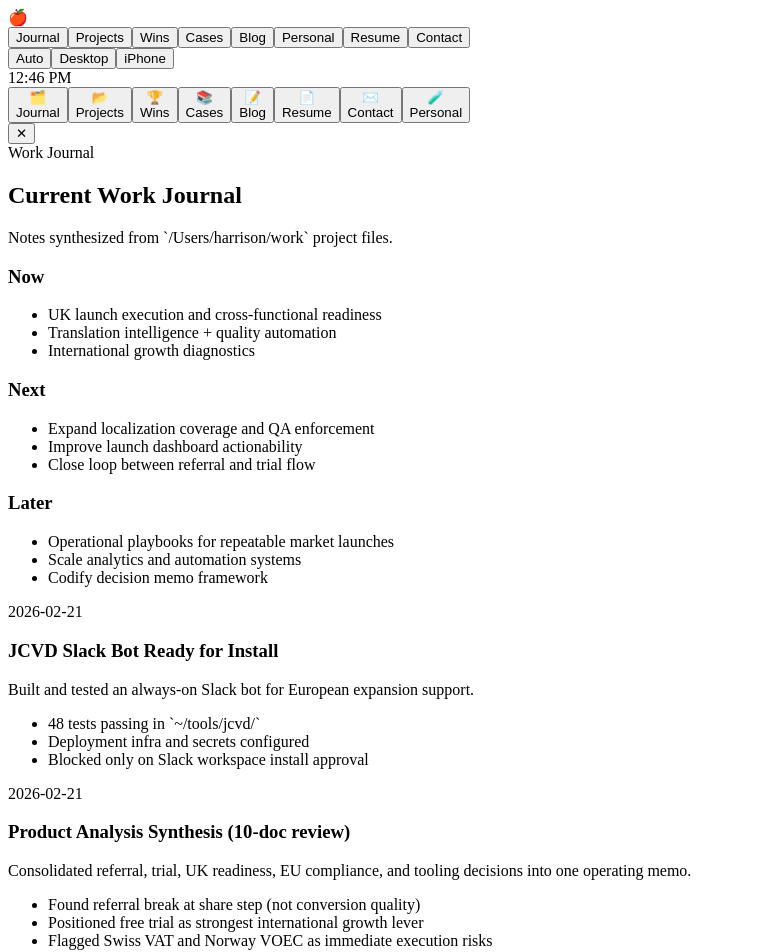
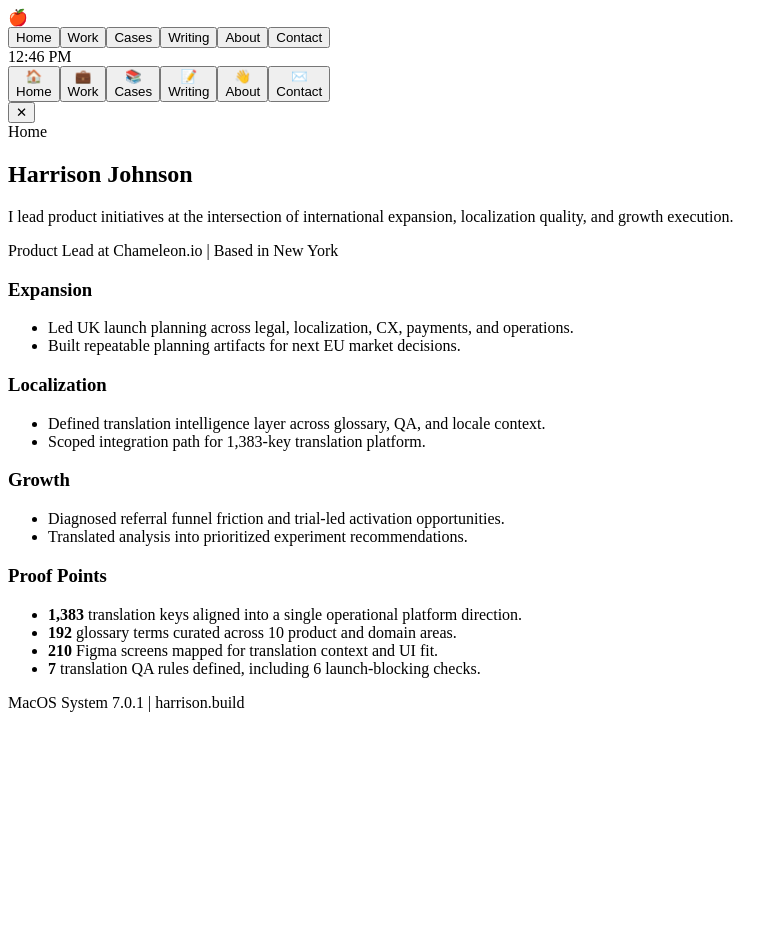
Before and after one commit to harrisonhjohnson/harrison-build, a React (Vite) app: page / in a window 1280 px wide. Shown: the top 952 px of the page, without its empty margins (0-784 px from the left). After the commit the page ends 800 px from the top, so only its background shows below. Built offline with nearby package versions, Linux system fonts and the light colour scheme; the HTML template or start-up script is replaced by a standard one.

Commit message:
Refactor site IA to external-facing structure

```diff
--- /dev/null
+++ b/public/blog/daily-2026-02-24-march-2026-prep-plan.html
@@ -0,0 +1,45 @@
+<!doctype html>
+<html lang="en">
+<head>
+  <meta charset="UTF-8" />
+  <meta name="viewport" content="width=device-width, initial-scale=1.0" />
+  <title>Daily Note: March 2026 a team member | Harrison Johnson</title>
+  <meta name="description" content="**Created:** Feb 23, 2026 (UK soft launch day)" />
+  <meta name="keywords" content="product operations" />
+  <link rel="canonical" href="https://harrison.build/blog/daily-2026-02-24-march-2026-prep-plan.html" />
+  <meta property="og:type" content="article" />
+  <meta property="og:title" content="Daily Note: March 2026 a team member" />
+  <meta property="og:description" content="**Created:** Feb 23, 2026 (UK soft launch day)" />
+  <meta property="og:url" content="https://harrison.build/blog/daily-2026-02-24-march-2026-prep-plan.html" />
+  <meta property="og:site_name" content="Harrison Build" />
+  <meta name="twitter:card" content="summary_large_image" />
+  <script type="application/ld+json">{"@context":"https://schema.org","@type":"BlogPosting","headline":"Daily Note: March 2026 a team member","description":"**Created:** Feb 23, 2026 (UK soft launch day)","datePublished":"2026-02-24","dateModified":"2026-02-24","author":{"@type":"Person","name":"Harrison Johnson"},"mainEntityOfPage":"https://harrison.build/blog/daily-2026-02-24-march-2026-prep-plan.html","publisher":{"@type":"Person","name":"Harrison Johnson"}}</script>
+  <style>
+    body { font-family: -apple-system, BlinkMacSystemFont, 'Segoe UI', sans-serif; max-width: 760px; margin: 0 auto; padding: 28px 16px 48px; color: #1a1a1a; line-height: 1.65; }
+    a { color: #0b4d8a; }
+    .meta { color: #566; font-size: 14px; margin-bottom: 12px; }
+    .tags { display: flex; flex-wrap: wrap; gap: 8px; margin: 14px 0 20px; }
+    .tag { font-size: 12px; background: #eef3ff; border: 1px solid #cdd9ff; border-radius: 999px; padding: 3px 10px; }
+    h1 { line-height: 1.25; margin-bottom: 8px; }
+    p { margin: 0 0 14px; }
+    nav { margin-top: 28px; font-size: 14px; }
+  </style>
+</head>
+<body>
+  <header>
+    <h1>Daily Note: March 2026 a team member</h1>
+    <div class="meta">Published 2026-02-24</div>
+    <div class="tags"><span class="tag">product operations</span></div>
+  </header>
+  <main>
+    <p>**Created:** Feb 23, 2026 (UK soft launch day)</p>
+<p>**Purpose:** Research, deliverables, and sequencing for four March goals</p>
+<p>The four goals have different timing constraints. Here is the critical path:</p>
+<p>**The governing constraint:** Goals A and C are coupled. The UK results package proves execution credibility, which is the foundation for the ML pitch. Don&#39;t pitch ML before having UK data to anchor the conversation.</p>
+<p>a team member engages with data that has a &quot;so what&quot; + next step. He ignores FYIs. The UK results package must answer three questions:</p>
+  </main>
+  <nav>
+    <a href="/blog/index.html">← Back to Blog Index</a> · <a href="/">Home</a>
+  </nav>
+</body>
+</html>
--- a/src/App.css
+++ b/src/App.css
@@ -71,28 +71,8 @@ button:focus-visible {
   color: #fff;
 }
 
-.view-toggle {
+.clock {
   margin-left: auto;
-  display: flex;
-  gap: 4px;
-}
-
-.view-button {
-  border: 1px solid #222;
-  background: #f2f2f2;
-  font: inherit;
-  font-size: 10px;
-  padding: 1px 6px;
-  border-radius: 999px;
-  cursor: pointer;
-}
-
-.view-button.is-active {
-  background: #1d335f;
-  color: #fff;
-}
-
-.clock {
   font-size: 11px;
   min-width: 72px;
   text-align: right;
@@ -387,22 +367,6 @@ button:focus-visible {
     border-color: #e8eeff;
   }
 
-  .view-toggle {
-    order: 1;
-    margin-left: 0;
-  }
-
-  .view-button {
-    border-color: rgba(255, 255, 255, 0.4);
-    background: rgba(255, 255, 255, 0.1);
-    color: #f3f7ff;
-  }
-
-  .view-button.is-active {
-    background: #e8eeff;
-    color: #102047;
-  }
-
   .clock {
     order: 1;
     margin-left: auto;
--- a/src/App.jsx
+++ b/src/App.jsx
@@ -1,135 +1,83 @@
 import { useEffect, useMemo, useRef, useState } from 'react';
-import workUpdates from './data/work-updates.json';
 
 const WINDOWS = [
   {
-    id: 'journal-window',
-    title: 'Work Journal',
-    icon: '🗂️',
-    label: 'Journal',
+    id: 'home-window',
+    title: 'Home',
+    icon: '🏠',
+    label: 'Home',
     defaultPosition: { top: 56, left: 108 },
     defaultOpen: true,
     content: (
       <>
-        <h2>Current Work Journal</h2>
-        <p className="subtle">Notes synthesized from `/Users/harrison/work` project files.</p>
+        <h2>Harrison Johnson</h2>
+        <p>I lead product initiatives at the intersection of international expansion, localization quality, and growth execution.</p>
+        <p className="subtle">Product Lead at Chameleon.io | Based in New York</p>
 
-        <section className="trio-strip" aria-label="Current planning strip">
+        <section className="trio-strip" aria-label="Snapshot of impact">
           <article>
-            <h3>Now</h3>
+            <h3>Expansion</h3>
             <ul>
-              <li>UK launch execution and cross-functional readiness</li>
-              <li>Translation intelligence + quality automation</li>
-              <li>International growth diagnostics</li>
+              <li>Led UK launch planning across legal, localization, CX, payments, and operations.</li>
+              <li>Built repeatable planning artifacts for next EU market decisions.</li>
             </ul>
           </article>
           <article>
-            <h3>Next</h3>
+            <h3>Localization</h3>
             <ul>
-              <li>Expand localization coverage and QA enforcement</li>
-              <li>Improve launch dashboard actionability</li>
-              <li>Close loop between referral and trial flow</li>
+              <li>Defined translation intelligence layer across glossary, QA, and locale context.</li>
+              <li>Scoped integration path for 1,383-key translation platform.</li>
             </ul>
           </article>
           <article>
-            <h3>Later</h3>
+            <h3>Growth</h3>
             <ul>
-              <li>Operational playbooks for repeatable market launches</li>
-              <li>Scale analytics and automation systems</li>
-              <li>Codify decision memo framework</li>
+              <li>Diagnosed referral funnel friction and trial-led activation opportunities.</li>
+              <li>Translated analysis into prioritized experiment recommendations.</li>
             </ul>
           </article>
         </section>
 
-        <article className="journal-entry">
-          <div className="journal-date">2026-02-21</div>
-          <h3>JCVD Slack Bot Ready for Install</h3>
-          <p>Built and tested an always-on Slack bot for European expansion support.</p>
-          <ul>
-            <li>48 tests passing in `~/tools/jcvd/`</li>
-            <li>Deployment infra and secrets configured</li>
-            <li>Blocked only on Slack workspace install approval</li>
-          </ul>
-        </article>
-
-        <article className="journal-entry">
-          <div className="journal-date">2026-02-21</div>
-          <h3>Product Analysis Synthesis (10-doc review)</h3>
-          <p>Consolidated referral, trial, UK readiness, EU compliance, and tooling decisions into one operating memo.</p>
-          <ul>
-            <li>Found referral break at share step (not conversion quality)</li>
-            <li>Positioned free trial as strongest international growth lever</li>
-            <li>Flagged Swiss VAT and Norway VOEC as immediate execution risks</li>
-          </ul>
-        </article>
-
-        <h3>Recent Files (Auto-Synced)</h3>
-        <p className="subtle">Generated from your latest `/work` markdown updates.</p>
-        {workUpdates.updates.slice(0, 8).map((item) => (
-          <article className="journal-entry" key={item.path}>
-            <div className="journal-date">{item.updated_at}</div>
-            <h3>{item.title}</h3>
-            <p>{item.summary || item.path}</p>
-            <p className="subtle">{item.path}</p>
-          </article>
-        ))}
+        <h3>Proof Points</h3>
+        <ul className="wins-list">
+          <li><strong>1,383</strong> translation keys aligned into a single operational platform direction.</li>
+          <li><strong>192</strong> glossary terms curated across 10 product and domain areas.</li>
+          <li><strong>210</strong> Figma screens mapped for translation context and UI fit.</li>
+          <li><strong>7</strong> translation QA rules defined, including 6 launch-blocking checks.</li>
+        </ul>
       </>
     )
   },
   {
-    id: 'projects-window',
-    title: 'Projects',
-    icon: '📂',
-    label: 'Projects',
+    id: 'work-window',
+    title: 'Work',
+    icon: '💼',
+    label: 'Work',
     defaultPosition: { top: 82, left: 170 },
     content: (
       <>
-        <h2>Active Project Resume</h2>
+        <h2>Selected Work</h2>
 
         <section className="project-card">
           <h3>International Expansion (UK + EU)</h3>
-          <p className="project-meta"><span className="status active">Active</span><span>Owner: Harrison</span><span>Jan-Mar 2026</span></p>
-          <p><strong>Problem:</strong> Launching new markets required synchronized localization, compliance, payments, and GTM execution.</p>
-          <p><strong>What I did:</strong> Drove cross-functional roadmap, risk tracking, and launch sequencing for UK + EU workstreams.</p>
-          <p><strong>Outcome:</strong> Soft launch execution stayed on track with clear blocker surfacing and mitigation plans.</p>
+          <p className="project-meta"><span className="status active">Flagship</span><span>Product Leadership</span></p>
+          <p>Drove cross-functional launch sequencing across legal, packaging, localization, CX, analytics, and fulfillment.</p>
+          <p><strong>Impact:</strong> Created an actionable launch control plan and translated launch learnings into reusable EU playbooks.</p>
         </section>
 
         <section className="project-card">
           <h3>Translation Intelligence Unification</h3>
-          <p className="project-meta"><span className="status active">Active</span><span>Platform + Intelligence Merge</span></p>
-          <p><strong>Problem:</strong> Existing translation platform had full key coverage but low contextual intelligence.</p>
-          <p><strong>What I did:</strong> Developed glossary, QA rules, locale profiles, and context mapping to improve translation quality.</p>
-          <p><strong>Outcome:</strong> Defined integration plan to combine 1,383-key platform coverage with structured linguistic guardrails.</p>
+          <p className="project-meta"><span className="status active">Flagship</span><span>Localization Systems</span></p>
+          <p>Built quality infrastructure: glossary, QA rules, locale conventions, and UI context mapping.</p>
+          <p><strong>Impact:</strong> Defined a practical architecture to combine platform scale with linguistic correctness.</p>
         </section>
 
         <section className="project-card">
           <h3>Referral + Trial Growth Loop</h3>
-          <p className="project-meta"><span className="status scoped">Scoped</span><span>Canada-first growth experiments</span></p>
-          <p><strong>Problem:</strong> Referral taps were not converting into actual share sessions.</p>
-          <p><strong>What I did:</strong> Mapped funnel drop-off and paired referral strategy with trial-led activation ideas.</p>
-          <p><strong>Outcome:</strong> Identified highest-leverage fix path and experiment backlog for acquisition lift.</p>
+          <p className="project-meta"><span className="status scoped">In Development</span><span>Growth Diagnostics</span></p>
+          <p>Analyzed acquisition and referral behavior to isolate the highest-leverage friction points.</p>
+          <p><strong>Impact:</strong> Reframed efforts from top-funnel volume toward share-mechanic and trial-conversion improvements.</p>
         </section>
-      </>
-    )
-  },
-  {
-    id: 'wins-window',
-    title: 'Wins',
-    icon: '🏆',
-    label: 'Wins',
-    defaultPosition: { top: 98, left: 248 },
-    content: (
-      <>
-        <h2>Selected Wins</h2>
-        <ul className="wins-list">
-          <li><strong>1,383</strong> translation keys unified into a single operational platform path.</li>
-          <li><strong>192</strong> curated glossary terms across 10 domains with locale guidance.</li>
-          <li><strong>7</strong> translation QA rules defined (6 blockers) for quality enforcement.</li>
-          <li><strong>210</strong> Figma screens mapped for UI-aware translation context.</li>
-          <li><strong>48</strong> tests passing on JCVD Slack bot before workspace install.</li>
-          <li><strong>10</strong> product analysis memos synthesized into one operating strategy view.</li>
-          <li><strong>20+</strong> market expansion planning framework built for Q1 execution.</li>
-        </ul>
       </>
     )
   },
@@ -138,41 +86,46 @@ const WINDOWS = [
     title: 'Case Studies',
     icon: '📚',
     label: 'Cases',
-    defaultPosition: { top: 120, left: 300 },
+    defaultPosition: { top: 98, left: 248 },
     content: (
       <>
         <h2>Case Studies</h2>
 
         <section className="project-card">
-          <h3>Case 1: UK Launch Execution</h3>
-          <p><strong>Context:</strong> UK soft launch targeted for February 23, 2026 with tight dependencies across legal, packaging, localization, payments, CX, and analytics.</p>
-          <p><strong>Approach:</strong> Built phased roadmap with owner accountability, critical-path milestones, and blocker resolution loops.</p>
-          <p><strong>Result:</strong> Converted fragmented tasks into a single launch control plane; highlighted compliance and packaging risks early enough to act.</p>
-          <p className="subtle">Source: `~/work/uk-launch-Feb-23-2026.md`</p>
+          <h3>UK Launch Execution</h3>
+          <p><strong>Problem:</strong> Launch readiness was distributed across many teams and dependencies, increasing risk of missed launch-critical work.</p>
+          <p><strong>What I did:</strong> Built phased roadmap, tightened owner accountability, and created blocker escalation loops tied to launch date.</p>
+          <p><strong>Outcome:</strong> Turned fragmented planning into a single operating view for launch decisions and next-market readiness.</p>
         </section>
 
         <section className="project-card">
-          <h3>Case 2: Translation System Unification</h3>
-          <p><strong>Context:</strong> Parallel systems existed: key management infrastructure vs. translation quality intelligence.</p>
-          <p><strong>Approach:</strong> Framed merge architecture where platform remains source of truth and intelligence layer enforces context and QA.</p>
-          <p><strong>Result:</strong> Clear path to combine scale (all keys) with correctness (glossary + rules + locale nuance).</p>
-          <p className="subtle">Source: `~/work/fi-translations-unification.md`</p>
+          <h3>Translation Quality at Scale</h3>
+          <p><strong>Problem:</strong> Platform coverage existed, but translation quality and contextual consistency were uneven.</p>
+          <p><strong>What I did:</strong> Designed intelligence layer with glossary terms, QA gates, locale profiles, and UI-aware context mapping.</p>
+          <p><strong>Outcome:</strong> Established a concrete integration path from basic key management to quality-enforced localization operations.</p>
+        </section>
+
+        <section className="project-card">
+          <h3>Referral + Trial Funnel Diagnosis</h3>
+          <p><strong>Problem:</strong> High referral interaction volume did not translate into meaningful share sessions and conversions.</p>
+          <p><strong>What I did:</strong> Mapped funnel drop-off points and framed trial + referral changes as a combined growth experiment set.</p>
+          <p><strong>Outcome:</strong> Clarified where to intervene first and what to test next for measurable acquisition lift.</p>
         </section>
       </>
     )
   },
   {
-    id: 'blog-window',
-    title: 'Blog',
+    id: 'writing-window',
+    title: 'Writing',
     icon: '📝',
-    label: 'Blog',
-    defaultPosition: { top: 136, left: 338 },
+    label: 'Writing',
+    defaultPosition: { top: 120, left: 300 },
     content: (
       <>
-        <h2>Blog and Thinking Archive</h2>
+        <h2>Writing</h2>
         <p>
-          SEO-oriented essays on launch execution, localization systems, growth loops,
-          and product operating design.
+          Essays and working notes on product execution, international expansion,
+          localization systems, and growth strategy.
         </p>
         <div className="cta-row">
           <a className="cta-button" href="/blog/index.html" target="_blank" rel="noreferrer">Open Blog Index</a>
@@ -198,15 +151,16 @@ const WINDOWS = [
     )
   },
   {
-    id: 'resume-window',
-    title: 'Resume',
-    icon: '📄',
-    label: 'Resume',
-    defaultPosition: { top: 96, left: 226 },
+    id: 'about-window',
+    title: 'About',
+    icon: '👋',
+    label: 'About',
+    defaultPosition: { top: 136, left: 338 },
     content: (
       <>
-        <h2>Harrison Johnson</h2>
-        <p>Product leader focused on international expansion, growth systems, and localization quality at scale.</p>
+        <h2>About</h2>
+        <p>I am a product leader focused on turning complex cross-functional initiatives into clear, executable systems.</p>
+        <p>I work best at the intersection of international launch operations, localization quality, and growth execution.</p>
 
         <h3>Experience</h3>
         <ul>
@@ -215,34 +169,26 @@ const WINDOWS = [
           <li><strong>Operations + Product, Managed by Q</strong> (2014-2020)</li>
         </ul>
 
-        <h3>Tooling I Use</h3>
-        <div className="badge-row" role="list" aria-label="Tools and platforms">
-          {['Claude', 'OpenAI', 'Databricks', 'SQL', 'GrowthBook', 'Figma', 'Slack', 'Recurly', 'Python', 'TypeScript'].map((tool) => (
-            <span className="tool-badge" role="listitem" key={tool}>{tool}</span>
-          ))}
-        </div>
-
-        <h3>Downloads</h3>
-        <div className="cta-row">
-          <a className="cta-button" href="/harrison-johnson-resume.pdf" download>Download Resume (PDF)</a>
-          <a className="cta-button" href="/harrison-johnson-resume.md" download>Download Resume (MD)</a>
-          <a className="cta-button" href="/harrison-johnson-portfolio-summary.md" download>Download One-Pager</a>
-        </div>
+        <h3>How I Work</h3>
+        <ul>
+          <li>Lead with decisions, not status updates.</li>
+          <li>Use lightweight systems to keep teams aligned and moving.</li>
+          <li>Translate analysis into practical next actions.</li>
+        </ul>
       </>
     )
   },
   {
-    id: 'about-window',
-    title: 'About / Contact',
+    id: 'contact-window',
+    title: 'Contact',
     icon: '✉️',
     label: 'Contact',
     defaultPosition: { top: 112, left: 128 },
     content: (
       <>
-        <h2>Now</h2>
-        <p>I build launch systems where product, localization, and growth operations can move fast without sacrificing quality.</p>
+        <h2>Contact</h2>
+        <p>If you are building products across markets and need strong execution at the intersection of product, localization, and growth, I would love to connect.</p>
 
-        <h3>Contact</h3>
         <p>Email: hello@harrison.build</p>
         <p>LinkedIn: linkedin.com/in/harrison-johnson/</p>
         <p>GitHub: github.com/harrisonhjohnson</p>
@@ -254,55 +200,19 @@ const WINDOWS = [
         </div>
       </>
     )
-  },
-  {
-    id: 'personal-window',
-    title: 'Personal Projects',
-    icon: '🧪',
-    label: 'Personal',
-    defaultPosition: { top: 128, left: 280 },
-    content: (
-      <>
-        <h2>Personal Labs</h2>
-
-        <section className="project-card">
-          <h3>Family Tree (Local-first Genealogy)</h3>
-          <p className="project-meta"><span className="status active">Active</span><span>FastAPI + React + OCR pipeline</span></p>
-          <p><strong>Problem:</strong> Family history research is fragmented across scans, notes, and unverifiable claims.</p>
-          <p><strong>What I built:</strong> A local-first app with source ingestion, OCR, assertion review queue, tree visualization, and GEDCOM export.</p>
-          <p><strong>Outcome:</strong> Structured evidence-backed research workflow from raw document to validated person graph.</p>
-          <p className="subtle">Repo: ~/projects/family-tree</p>
-        </section>
-
-        <section className="project-card">
-          <h3>Onboarding LLM Specialist</h3>
-          <p className="project-meta"><span className="status active">Active</span><span>AI product experimentation</span></p>
-          <p><strong>Problem:</strong> Onboarding advice is generic and disconnected from team context.</p>
-          <p><strong>What I built:</strong> A focused retrieval + prompt stack for practical onboarding strategy support.</p>
-          <p><strong>Outcome:</strong> Faster synthesis and higher-quality onboarding decision drafts.</p>
-        </section>
-      </>
-    )
   }
 ];
 
 const MENU_ITEMS = [
-  { id: 'journal-window', label: 'Journal' },
-  { id: 'projects-window', label: 'Projects' },
-  { id: 'wins-window', label: 'Wins' },
+  { id: 'home-window', label: 'Home' },
+  { id: 'work-window', label: 'Work' },
   { id: 'case-window', label: 'Cases' },
-  { id: 'blog-window', label: 'Blog' },
-  { id: 'personal-window', label: 'Personal' },
-  { id: 'resume-window', label: 'Resume' },
-  { id: 'about-window', label: 'Contact' }
+  { id: 'writing-window', label: 'Writing' },
+  { id: 'about-window', label: 'About' },
+  { id: 'contact-window', label: 'Contact' }
 ];
 
-const DEFAULT_WINDOW_ID = 'journal-window';
-const VIEW_MODES = [
-  { id: 'auto', label: 'Auto' },
-  { id: 'desktop', label: 'Desktop' },
-  { id: 'iphone', label: 'iPhone' }
-];
+const DEFAULT_WINDOW_ID = 'home-window';
 
 function formatClock(now) {
   const hours = now.getHours();
@@ -351,11 +261,10 @@ export default function App() {
   const [activeWindow, setActiveWindow] = useState(DEFAULT_WINDOW_ID);
   const [time, setTime] = useState(formatClock(new Date()));
   const [isMobile, setIsMobile] = useState(() => window.innerWidth <= 780);
-  const [viewMode, setViewMode] = useState('auto');
 
   const dragRef = useRef({ id: null, dx: 0, dy: 0 });
 
-  const iphoneMode = viewMode === 'iphone' || (viewMode === 'auto' && isMobile);
+  const iphoneMode = isMobile;
 
   const bringToFront = (id) => {
     setZIndices((prev) => {
@@ -478,21 +387,6 @@ export default function App() {
             </button>
           ))}
         </div>
-        <div className="view-toggle" role="group" aria-label="Display mode">
-          {VIEW_MODES.map((mode) => (
-            <button
-              key={mode.id}
-              type="button"
-              className={`view-button ${viewMode === mode.id ? 'is-active' : ''}`}
-              onClick={() => {
-                setViewMode(mode.id);
-                trackEvent('mode_toggle', { mode: mode.id });
-              }}
-            >
-              {mode.label}
-            </button>
-          ))}
-        </div>
         <div className="clock" aria-live="polite">{time}</div>
       </div>
 
@@ -544,7 +438,7 @@ export default function App() {
           );
         })}
 
-        <div className="os-details">MacOS System 7.0.1 | Harrison Work Journal Build</div>
+        <div className="os-details">MacOS System 7.0.1 | harrison.build</div>
       </div>
     </>
   );
```
Also changed, not shown: public/blog/index.html (+7 -0 lines), src/data/auto-posts.json (+17 -0 lines), src/data/work-updates.json (+33 -33 lines), 2 other files (tests, documents, lock files or other folders).
